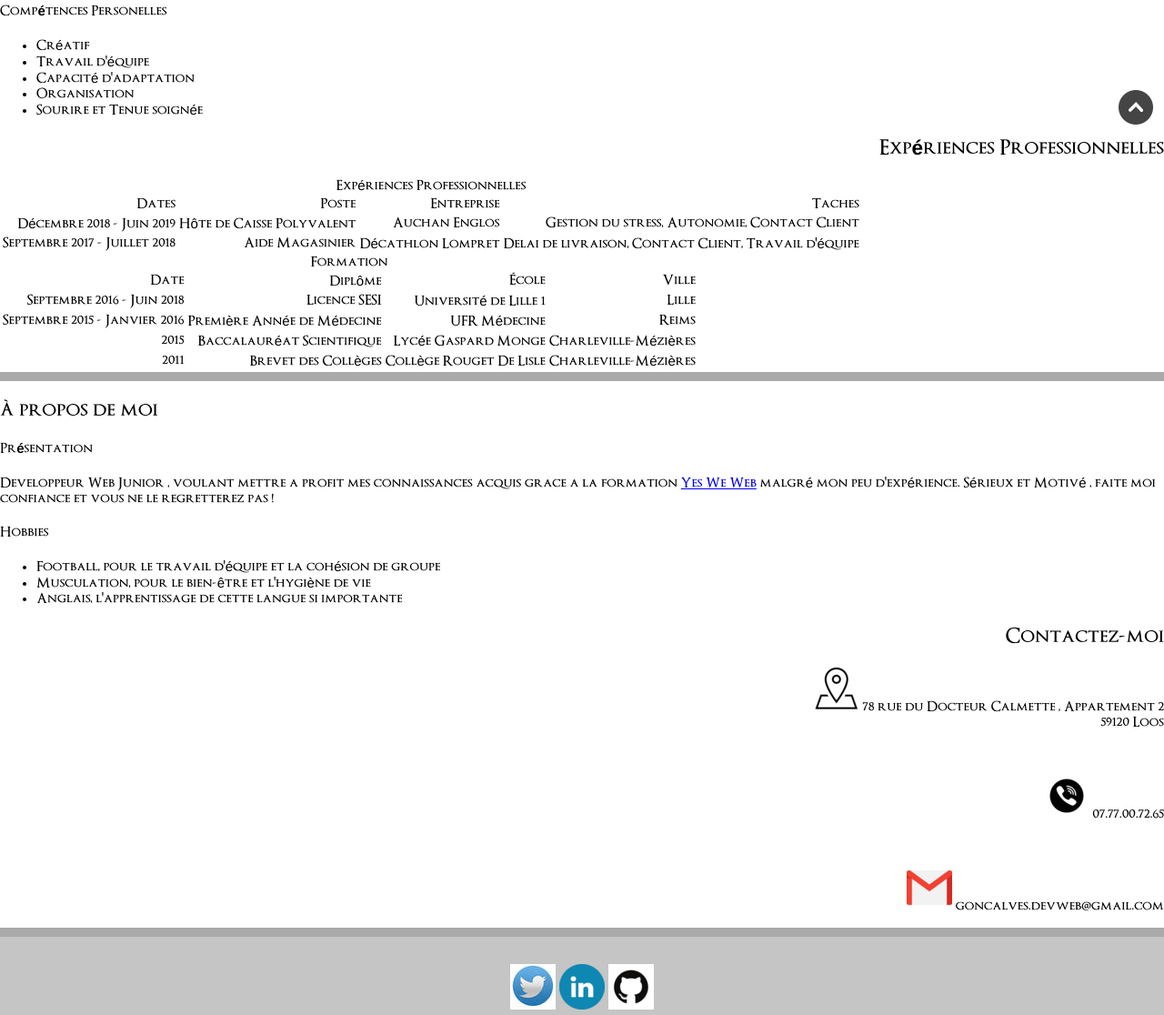
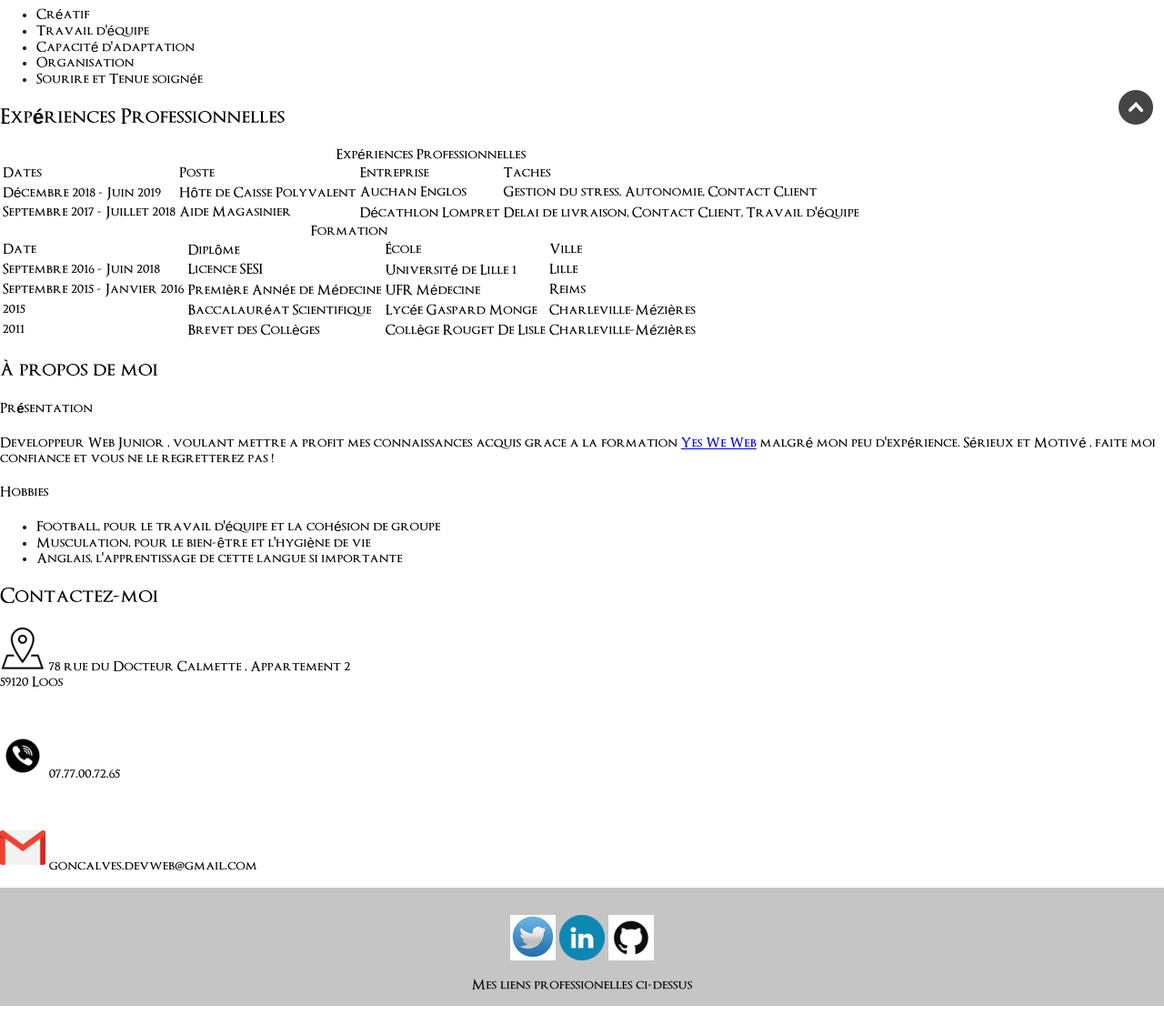
Before and after one commit to Antoine-Goncalves/CV-pro, a plain HTML site: page index.html in a window 1280 px wide. Shown: the part 451-1567 px from the top of the page at 91% size. Drawn offline with Linux system fonts and the light colour scheme; files whose address does not match are found by name.

Commit message:
add some modification to index.html

```diff
--- a/index.html
+++ b/index.html
@@ -23,8 +23,6 @@
 		<img id="photo-CV" src="images/Photo.webp" alt="Photo Perso"></img>
 
 	</header>
-	<br>
-	<br>
 	<nav>
 		<div class="menu">
 			<ul>
@@ -63,7 +61,7 @@
 
 	<section class="contenu-cv">
 
-		<article id="competences" class="left">
+		<article id="competences">
 
 			<h2 class="titre-article"> <strong>Compétences</strong> </h2>
 
@@ -88,7 +86,7 @@
 
 		</article>
 
-		<article id="experience" class="right">
+		<article id="experience">
 
 			<h2 class="titre-article"> <strong>Expériences Professionnelles</strong> </h2>
 
@@ -168,7 +166,7 @@
 
 		</article>
 
-		<article id="information" class="left">
+		<article id="information">
 
 			<h2 class="titre-article"> <strong>À propos de moi</strong> </h2>
 
@@ -184,13 +182,13 @@
 
 		</article>
 
-		<article id="contact" class="right">
+		<article id="contact">
 
 			<h2 class="titre-article"> <strong>Contactez-moi</strong> </h2>
 
-			<p><img src="images/Adresse.png" alt="Adresse"> 78 rue du Docteur Calmette , Appartement 2 <br> 59120 Loos </p> <br>
-			<p><img src="images/Telephone.png" alt="Telephone"> 07.77.00.72.65 </p> <br>
-			<p><img src="images/Gmail.png" alt="Gmail"> goncalves.devweb@gmail.com </p>
+			<p><img class="image-contact" src="images/Adresse.png" alt="Adresse"> 78 rue du Docteur Calmette , Appartement 2 <br> 59120 Loos </p> <br>
+			<p><img class="image-contact" src="images/Telephone.png" alt="Telephone"> 07.77.00.72.65 </p> <br>
+			<p><img class="image-contact" src="images/Gmail.png" alt="Gmail"> goncalves.devweb@gmail.com </p>
 
 		</article>
 	</section>
```
